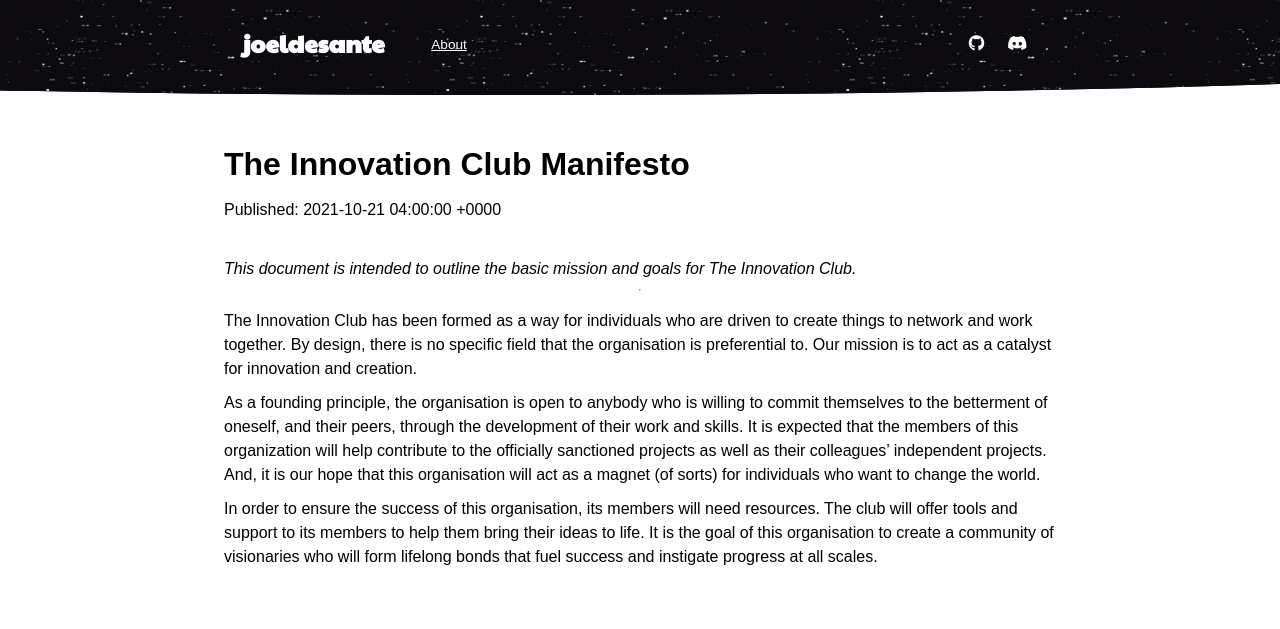
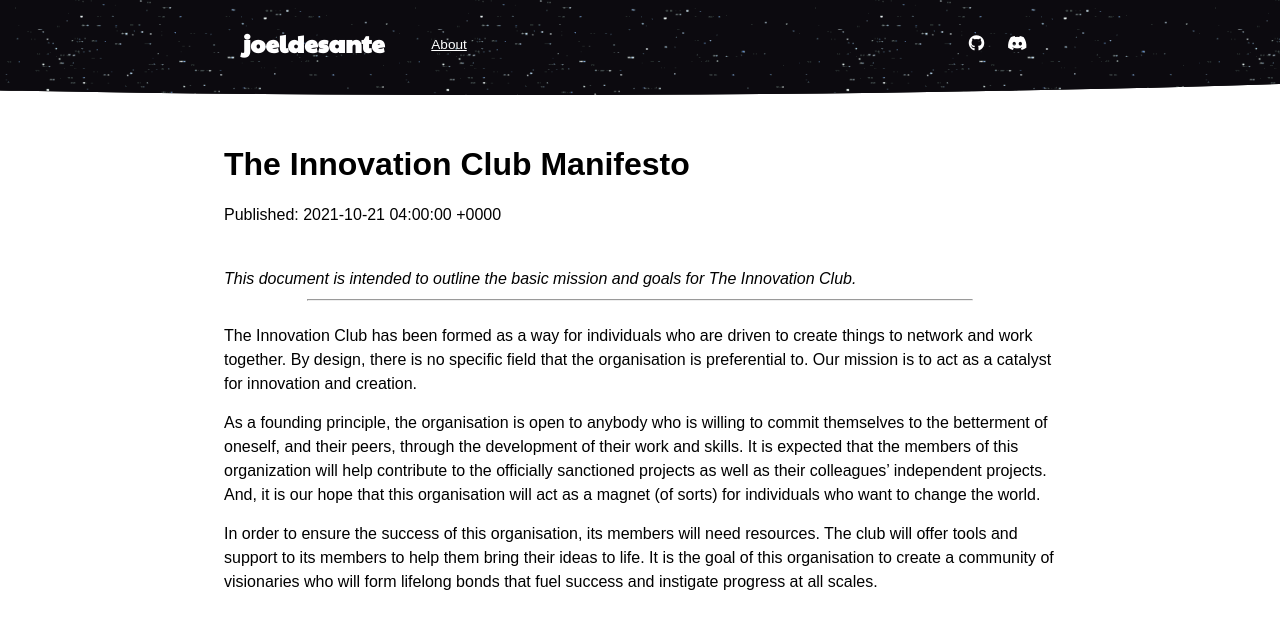
Before and after one commit to JoelDesante/joeldesante.com, a Jekyll site: the page built from _posts/2021-10-21-innovation-club-manifesto.markdown, in a window 1280 px wide. Shown: the top 629 px of the page. Built offline with Jekyll 4.4.1, drawn with Linux system fonts in a browser that asks for light colours; nearby versions of some CDN libraries.

Commit message:
update hr styles and paragraph padding

```diff
--- a/assets/css/post.scss
+++ b/assets/css/post.scss
@@ -21,6 +21,10 @@ article {
 	}
 
 	p {
-		margin-top: 10px;
+		margin-top: 15px;
+	}
+
+	hr {
+		width: 80%;
 	}
 }
```
Also changed, not shown: 3 other files.
